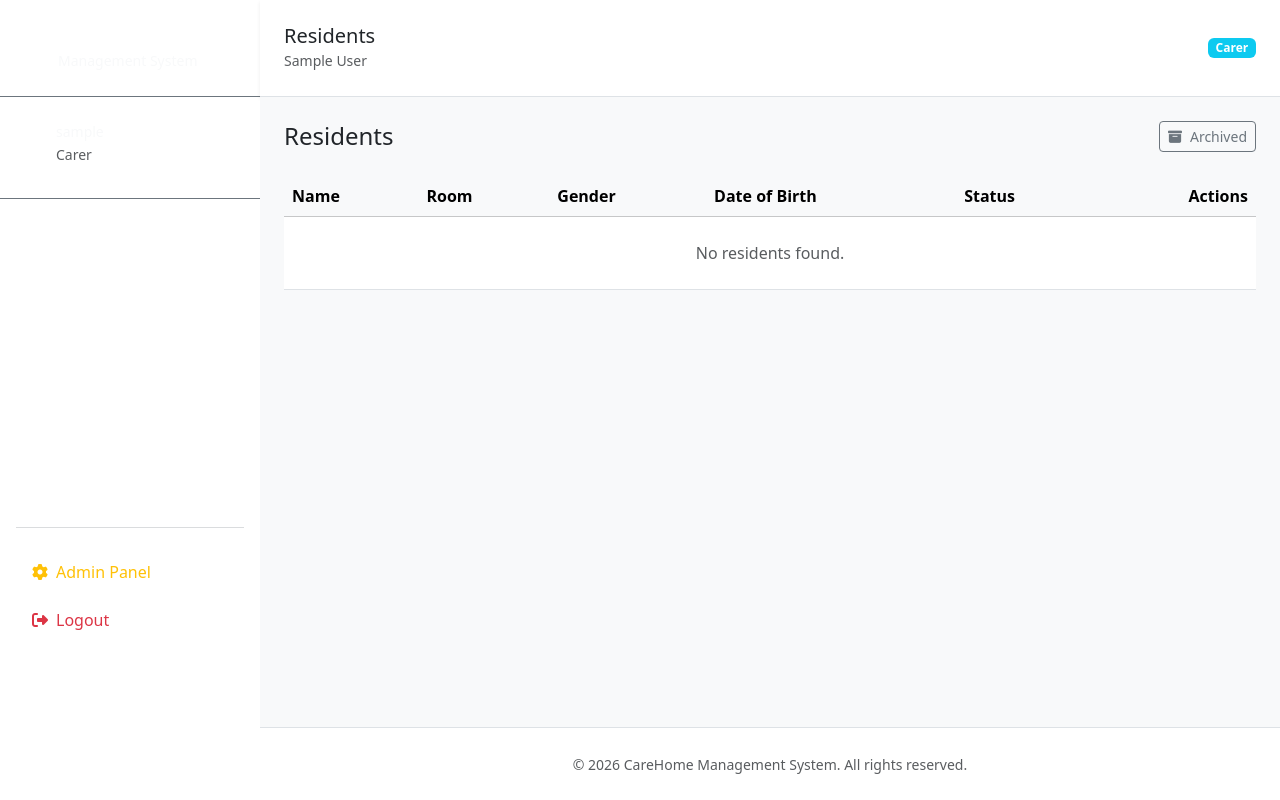
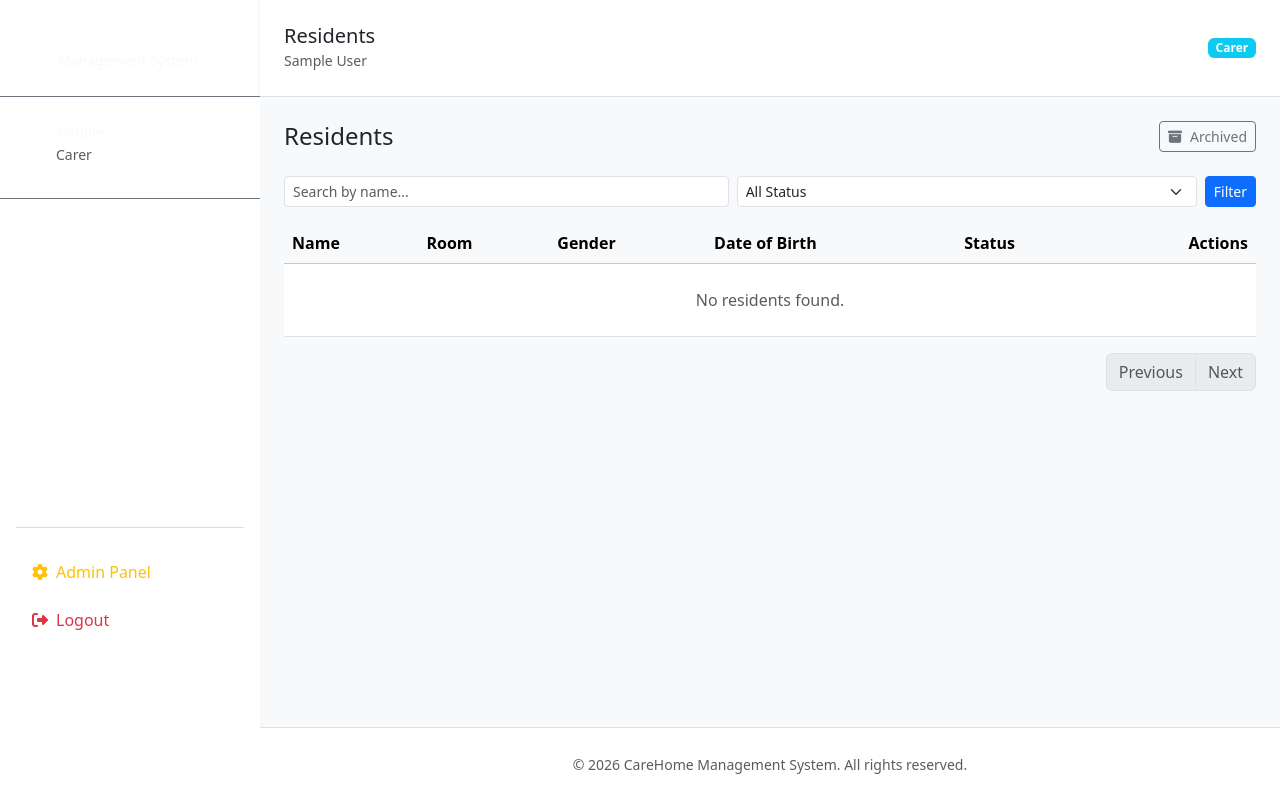
Before and after one commit to tolasedairo/carehome, a Django app: page /residents/ in a window 1280 px wide. Run offline with Django 5.2, Linux system fonts and the light colour scheme; the visitor is signed in with stand-in values (Sample User, id 1); data that the repository does not hold is empty.

Commit message:
feat: Add filtering and pagination to resident list view

```diff
--- a/residents/templates/residents/resident_list.html
+++ b/residents/templates/residents/resident_list.html
@@ -21,6 +21,16 @@
         {% endif %}
     </div>
 </div>
+
+<form method="get" class="d-flex gap-2 mb-3">
+    <input type="text" name="q" placeholder="Search by name..." class="form-control form-control-sm" value="{{ request.GET.q }}">
+    <select name="status" class="form-select form-select-sm">
+        <option value="">All Status</option>
+        <option value="active" {% if request.GET.status == 'active' %}selected{% endif %}>Active</option>
+        <option value="archived" {% if request.GET.status == 'archived' %}selected{% endif %}>Archived</option>
+    </select>
+    <button class="btn btn-sm btn-primary">Filter</button>
+</form>
 
 <div class="feature-card">
     <div class="table-responsive">
@@ -67,5 +77,35 @@
             </tbody>
         </table>
     </div>
+
+    <div class="mt-3 d-flex justify-content-end">
+        <nav aria-label="Resident pagination">
+            <ul class="pagination">
+                {% if residents.has_previous %}
+                <li class="page-item">
+                    <a class="page-link" href="?page={{ residents.previous_page_number }}">Previous</a>
+                </li>
+                {% else %}
+                <li class="page-item disabled"><span class="page-link">Previous</span></li>
+                {% endif %}
+
+                {% for num in residents.paginator.page_range %}
+                    {% if residents.number == num %}
+                        <li class="page-item active"><span class="page-link">{{ num }}</span></li>
+                    {% elif num > residents.number|add:'-3' and num < residents.number|add:'3' %}
+                        <li class="page-item"><a class="page-link" href="?page={{ num }}">{{ num }}</a></li>
+                    {% endif %}
+                {% endfor %}
+
+                {% if residents.has_next %}
+                <li class="page-item">
+                    <a class="page-link" href="?page={{ residents.next_page_number }}">Next</a>
+                </li>
+                {% else %}
+                <li class="page-item disabled"><span class="page-link">Next</span></li>
+                {% endif %}
+            </ul>
+        </nav>
+    </div>
 </div>
 {% endblock %}
--- a/residents/views.py
+++ b/residents/views.py
@@ -3,6 +3,7 @@ from django.contrib.auth.decorators import login_required
 from django.utils.decorators import method_decorator
 from django.views.generic import ListView, CreateView, DetailView, UpdateView
 from django.urls import reverse_lazy
+from django.db.models import Q
 from .models import Resident
 from .forms import ResidentForm
 from django.core.paginator import Paginator
@@ -19,7 +20,22 @@ class ResidentListView(ListView):
     paginate_by = 20
 
     def get_queryset(self):
-        return Resident.objects.filter(is_active=True)
+        # Start with all residents, filter by status later
+        status = self.request.GET.get('status', '')
+
+        if status == 'archived':
+            queryset = Resident.objects.filter(is_active=False)
+        else:
+            queryset = Resident.objects.filter(is_active=True)
+
+        # Search by name
+        search_query = self.request.GET.get('q', '')
+        if search_query:
+            queryset = queryset.filter(
+                Q(first_name__icontains=search_query) | Q(last_name__icontains=search_query)
+            )
+
+        return queryset
 
 # Manager-only views for archived residents and resident management
 @method_decorator(login_required, name='dispatch')
```
